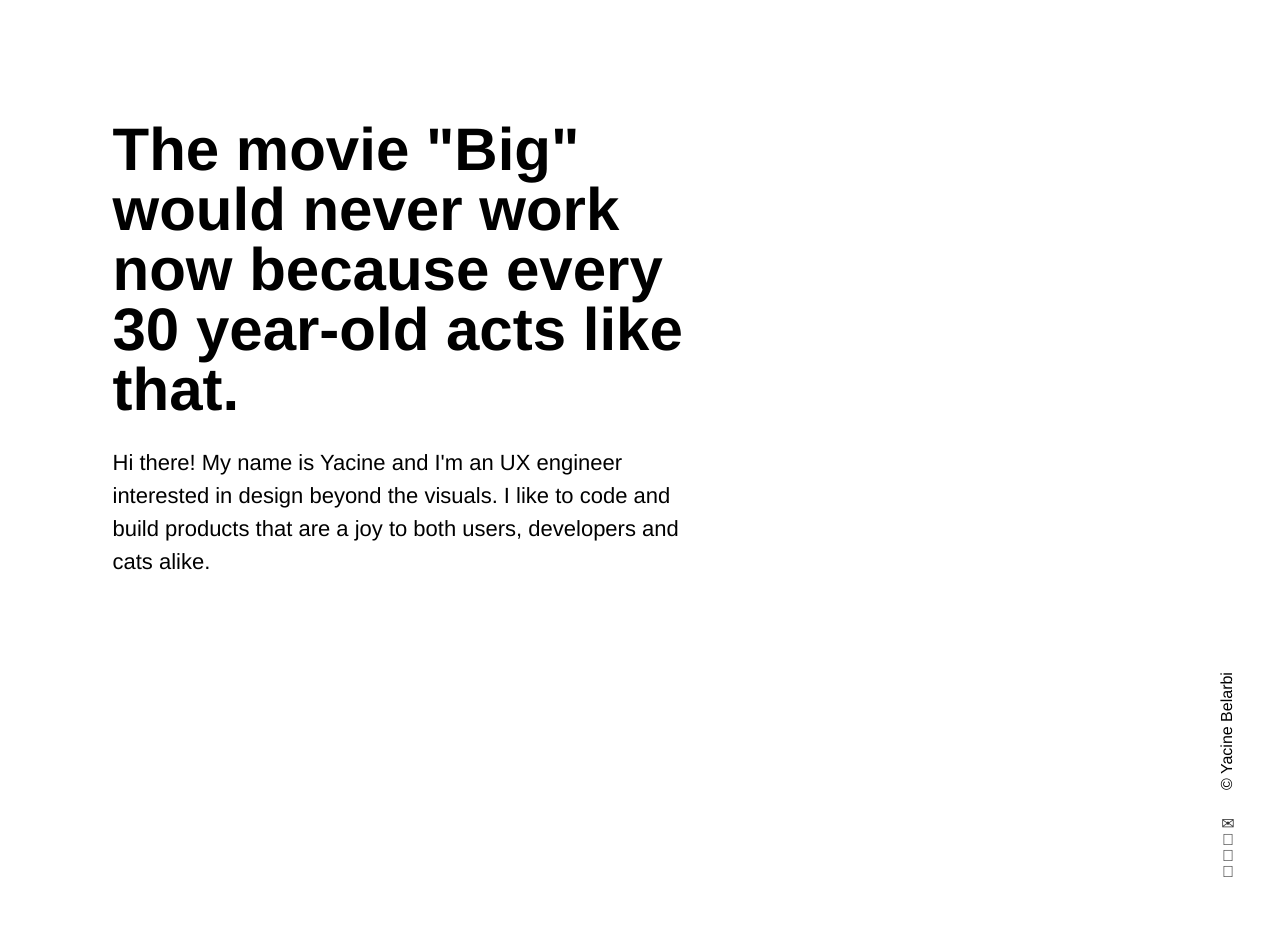
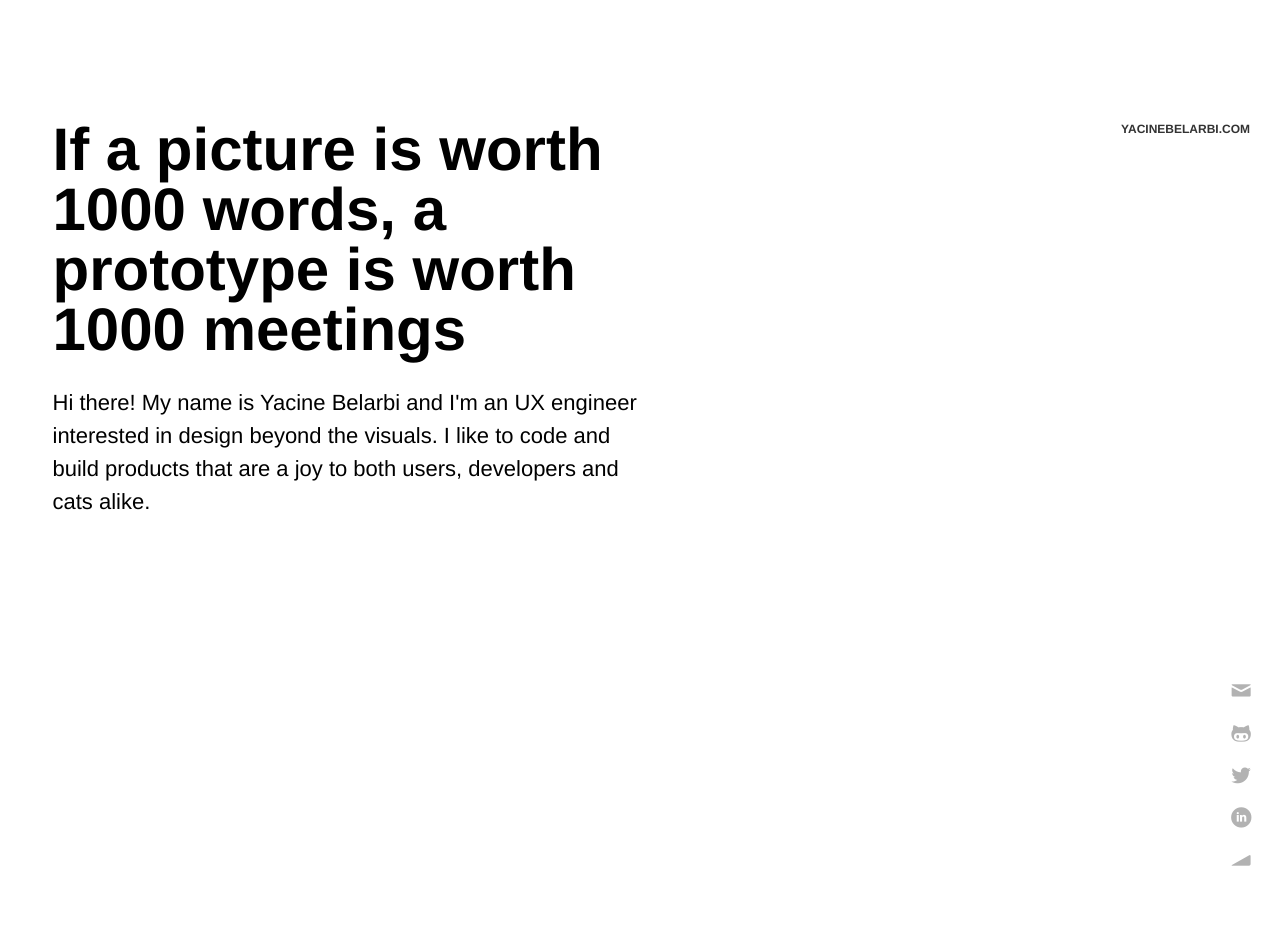
Before and after one commit to moppedisco/blog, a Jekyll site: the page built from index.html, in a window 1280 px wide. Shown: the top 952 px of the page. Built offline with Jekyll 4.4.1, drawn with Linux system fonts in a browser that asks for light colours; Markdown is read by kramdown in place of the engine named in the settings; some of the changed text lies outside the part shown.

Commit message:
small tweaks

```diff
--- a/_includes/footer.html
+++ b/_includes/footer.html
@@ -1,10 +1,10 @@
 <footer class="site-foot" role="footer">
 	<div class="page">
-		<span>© Yacine Belarbi</span>
 		<a target="_blank" title="Mail" href="mailto:yacbel@gmail.com" class="icon">✉</a>
 		<a target="_blank" title="Github" href="https://github.com/moppedisco/" class="icon icon-social"></a>
 		<a target="_blank" title="Twitter" href="https://twitter.com/moppedisco" class="icon icon-social"></a>
 		<a target="_blank" title="LinkedIn" href="http://ch.linkedin.com/in/yacinebelarbi" class="icon icon-social"></a>
+		<a target="_blank" title="Mute" class="icon">⏷</a>
 	</div>
 </footer>
 <script src="js/jquery.1.9.0.min.js"></script>
--- a/css/style.css
+++ b/css/style.css
@@ -1343,6 +1343,21 @@ body,
   width: 100%;
   margin: 0 auto;
 }
+.site-nav {
+  position: fixed;
+  top: 120px;
+  right: 30px;
+  text-align: right;
+  text-transform: uppercase;
+  font-size: 12px;
+  font-weight: bold;
+  height: 19px;
+  overflow: hidden;
+}
+.site-nav ul {
+  list-style: none;
+  margin: 0;
+}
 .page-section--intro {
   padding-top: 120px;
   background: #b5b3b0;
@@ -1372,6 +1387,7 @@ h1 {
   overflow: hidden;
   margin: 0;
   font-weight: bold;
+  white-space: nowrap;
   transition: color 0.5s;
 }
 .intro-seciton__nameTitle ul {
@@ -1399,7 +1415,6 @@ h1 {
 .intro-section__bottom {
   width: 50%;
   position: relative;
-  margin-left: 60px;
 }
 .intro-section__subheader {
   font-size: 22px;
@@ -1415,15 +1430,33 @@ h1 {
 .site-foot {
   position: fixed;
   bottom: 20px;
-  right: 30px;
+  right: -30px;
   width: 30px;
   white-space: nowrap;
+  opacity: 0.3;
+  transition: opacity 0.5s;
+}
+.site-foot:hover {
+  opacity: 1;
 }
 .site-foot a {
   display: block;
+  color: #000;
 }
 .site-foot span {
-  transform: rotate(-90deg) translateY(-6px);
+  transform: rotate(-90deg) translateY(6px);
   transform-origin: 0 0;
   display: block;
 }
+.icon {
+  font-family: 'entypo';
+  font-size: 45px;
+  font-size: 2.6470588235294117rem;
+  line-height: 45px;
+}
+.icon-social {
+  font-family: 'entypo-social';
+  font-size: 45px;
+  font-size: 2.6470588235294117rem;
+  line-height: 45px;
+}
--- a/index.html
+++ b/index.html
@@ -6,17 +6,25 @@ name: home
 <section class="page-section page-section--intro">
 	<div class="page-section__inner">
 		<article class="intro-section__bottom">
+			<nav class="site-nav">
+				<ul>
+					<li><a href="">Yacinebelarbi.com</a></li>
+					<li><a href="">work</a></li>
+					<li><a href="">blog</a></li>
+					<li><a href="">about</a></li>
+				</ul>
+			</nav>
 			<!-- <small>— 00 - Loading things</small> -->
 			<div class="intro-seciton__nameTitle">
 				<ul>
 					<li>Yacine Belarbi</li>
-					<li>UX engineer</li>
+					<li>Web development &amp; Interaction design</li>
 					<li>Yacine Belarbi</li>
 				</ul>
 			</div>
 			<div class="yacine">
-				<h1 class='mega'>The movie "Big" would never work now because every 30 year-old acts like that.</h1>
-				<p  class="intro-section__desc">Hi there! My name is Yacine and I'm an UX engineer interested in design beyond the visuals. I like to code and build products that are a joy to both users, developers and cats alike.</p>
+				<h1 class='mega'>If a picture is worth 1000 words, a prototype is worth 1000 meetings</h1>
+				<p  class="intro-section__desc">Hi there! My name is Yacine Belarbi and I'm an UX engineer interested in design beyond the visuals. I like to code and build products that are a joy to both users, developers and cats alike.</p>
 			</div><!-- /.yacine -->
 		</article>
 	</div><!-- /.page-section__inner -->
@@ -24,36 +32,46 @@ name: home
 <section class="page-section page-section--work">
 	<div class="page-section__inner">
 		<h2 class="page-section__name">Work</h2>
+		<article>
 			<div class="row ">
 				<div class="size1of4 unit">
 					<b>— Zuri-kino</b>
 				</div><!-- /.size1of4 unit -->
 				<div class="size1of4 unit">
 					<ul>
-					<li>2014</li>
-					<li>Website</li>
-					<li>Frontend build <br />Angular/CSS</li>
+						<li>2014 Aug</li>
+						<li>Side project</li>
+						<li>End-to-end build <br />HTML5 / CSS3 / Backbone.js / PHP / MySQL</li>
 					</ul>
 				</div><!-- /.size1of4 unit -->
 				<div class="size1of4 unit">
-				<p>Lorem ipsum dolor sit amet, consectetur adipisicing elit. Officia similique, pariatur dolorum, minima, architecto quasi error debitis animi nihil iusto.</p>
+					<p>Built from scratch a site that shows current running movie showtimes and that in the same view shows IMDB data like description and score.</p>
 				</div><!-- /.size1of4 unit -->
 			</div><!-- /.row -->
 			<div class="row single-work">
 				<div class="unit size3of4">
-				<img style="width: 100%;" src="http://www.negativelabs.com/images/best/best_c.jpg">
+					<img style="width: 100%;" src="http://yacinebelarbi.com/images/zuri-kino_screenshot2.jpg">
 				</div><!-- /.unit size3of4 -->
 				<div class="unit size1of4">
-				<p>Lorem ipsum dolor sit amet, consectetur adipisicing elit. Officia similique, pariatur dolorum, minima, architecto quasi error debitis animi nihil iusto, nobis saepe eligendi voluptatum. Vero asperiores, quidem error voluptas quisquam.</p>
+					<p><b>Intuitive UI.</b><br />Lorem ipsum dolor sit amet, consectetur adipisicing elit. Officia similique, pariatur dolorum, minima, architecto quasi error debitis animi nihil iusto, nobis saepe eligendi voluptatum. Vero asperiores, quidem error voluptas quisquam.</p>
 				</div><!-- /.unit size1of4 -->
 			</div><!-- /.row -->
 			<div class="row single-work">
 				<div class="unit size1of4">
-				<p>Lorem ipsum dolor sit amet, consectetur adipisicing elit. Officia similique, pariatur dolorum, minima, architecto quasi error debitis animi nihil iusto, nobis saepe eligendi voluptatum. Vero asperiores, quidem error voluptas quisquam.</p>
+					<p><b>Mobile Optimized.</b><br />Lorem ipsum dolor sit amet, consectetur adipisicing elit. Officia similique, pariatur dolorum, minima, architecto quasi error debitis animi nihil iusto, nobis saepe eligendi voluptatum. Vero asperiores, quidem error voluptas quisquam.</p>
 				</div><!-- /.unit size1of4 -->
 				<div class="unit size3of4">
 					<img style="width: 100%;" src="http://www.negativelabs.com/images/best/best_b.jpg">
 				</div><!-- /.unit size3of4 -->
 			</div><!-- /.row -->
+			<div class="row single-work">
+				<div class="unit size3of4">
+					<img style="width: 100%;" src="http://www.negativelabs.com/images/best/best_b.jpg">
+				</div><!-- /.unit size3of4 -->
+				<div class="unit size1of4">
+					<p><b>Interactive and animated.</b><br />Lorem ipsum dolor sit amet, consectetur adipisicing elit. Officia similique, pariatur dolorum, minima, architecto quasi error debitis animi nihil iusto, nobis saepe eligendi voluptatum. Vero asperiores, quidem error voluptas quisquam.</p>
+				</div><!-- /.unit size1of4 -->
+			</div><!-- /.row -->
+		</article>
 	</div><!-- /.page-section__inner -->
 </section><!-- /.page-section page-section--work -->
```
Also changed, not shown: other parts of _includes/footer.html (+5 -1 lines), css/style.less (+44 -4 lines). Lines whose indentation alone changed are shown as unchanged.
